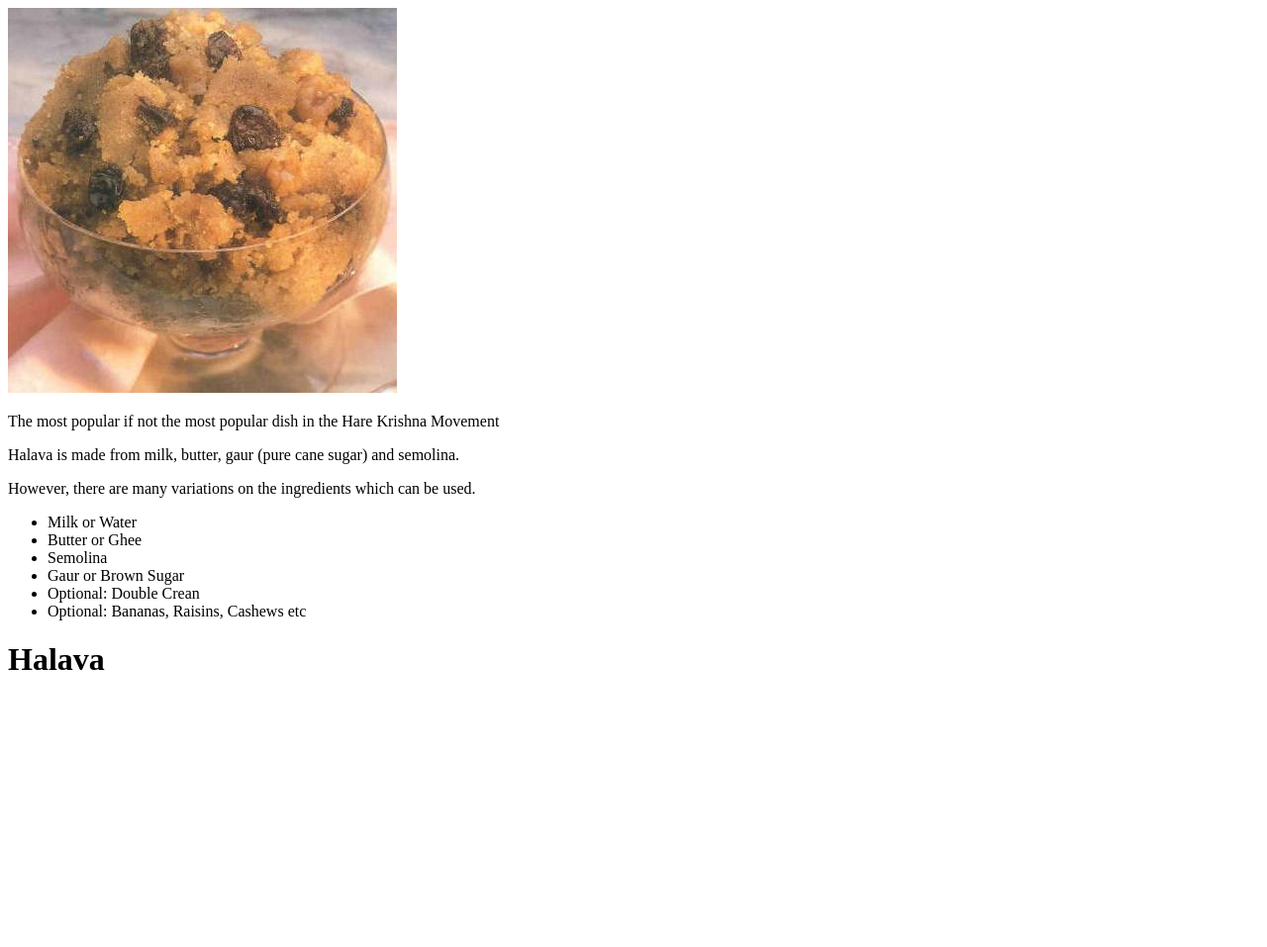
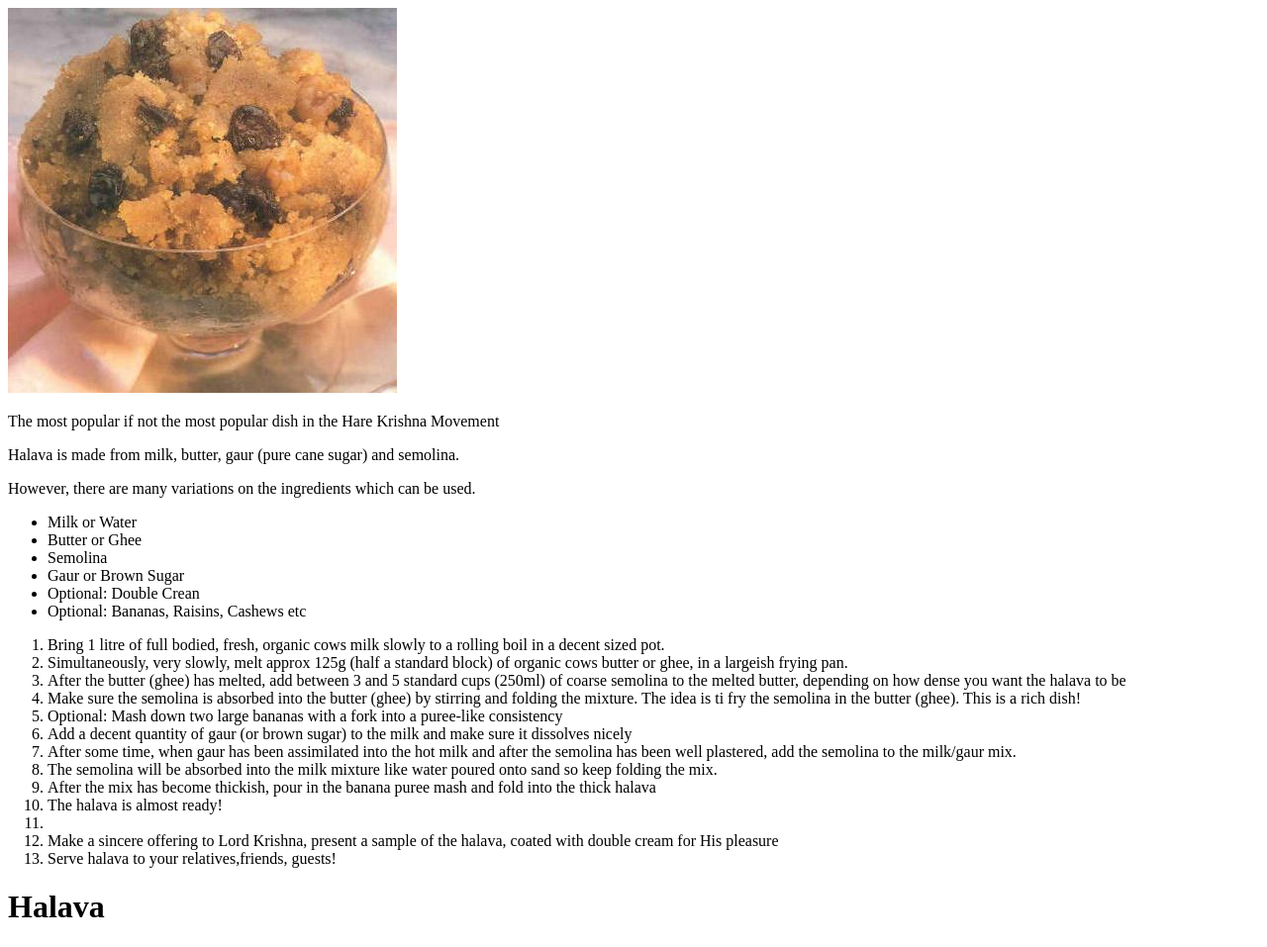
Before and after one commit to sudaama/odin-recipes, a plain HTML site: page recipes/halava.html in a window 1280 px wide. Shown: the whole page at 99% size. Before the commit the page ends 800 px from the top, so only its background shows below. Drawn offline with Linux system fonts and the light colour scheme.

Commit message:
Added ordered list to the halava recipe

```diff
--- a/recipes/halava.html
+++ b/recipes/halava.html
@@ -15,7 +15,20 @@
         <li>Optional: Double Crean</li>
         <li>Optional: Bananas, Raisins, Cashews etc</li>
     </ul>
-    <ol></ol>
+    <ol>
+        <li>Bring 1 litre of full bodied, fresh, organic cows milk slowly to a rolling boil in a decent sized pot.</li>
+        <li>Simultaneously, very slowly, melt approx 125g (half a standard block) of organic cows butter or ghee, in a largeish frying pan.</li>
+        <li>After the butter (ghee) has melted, add between 3  and 5 standard cups (250ml) of coarse semolina to the melted butter, depending on how dense you want the halava to be</li>
+        <li>Make sure the semolina is absorbed into the butter (ghee) by stirring and folding the mixture. The idea is ti fry the semolina in the butter (ghee). This is a rich dish!</li>
+        <li>Optional: Mash down two large bananas with a fork into a puree-like consistency</li>
+        <li>Add a decent quantity of gaur (or brown sugar) to the milk and make sure it dissolves nicely</li>
+        <li>After some time, when gaur has been assimilated into the hot milk and after the semolina has been well plastered, add the semolina to the milk/gaur mix.</li>
+        <li>The semolina will be absorbed into the milk mixture like water poured onto sand so keep folding the mix.</li>
+        <li>After the mix has become thickish, pour in the banana puree mash and fold into the thick halava</li>
+        <li>The halava is almost ready!<li>
+        <li>Make a sincere offering to Lord Krishna, present a sample of the halava, coated with double cream for His pleasure</li>
+        <li>Serve halava to your relatives,friends, guests! </li>
+    </ol>
 </head>
 <body>
 <h1>Halava</h1>
```
